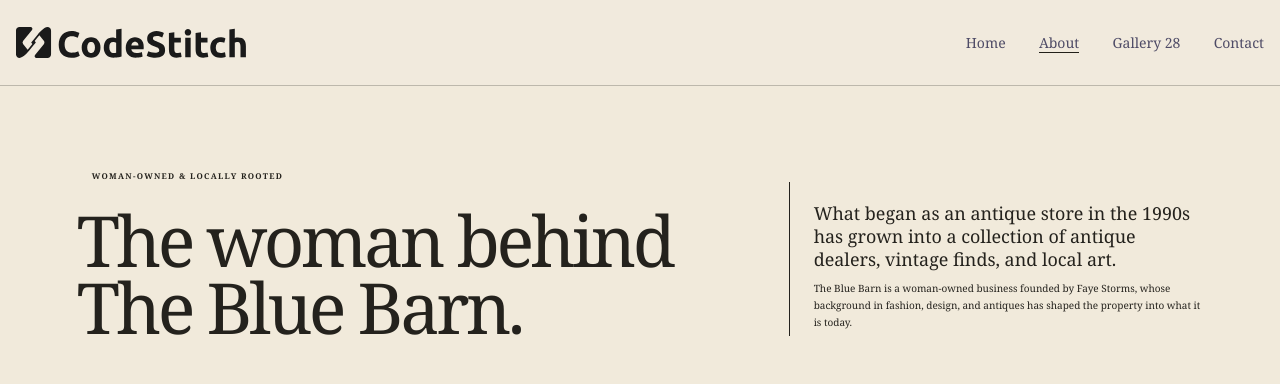
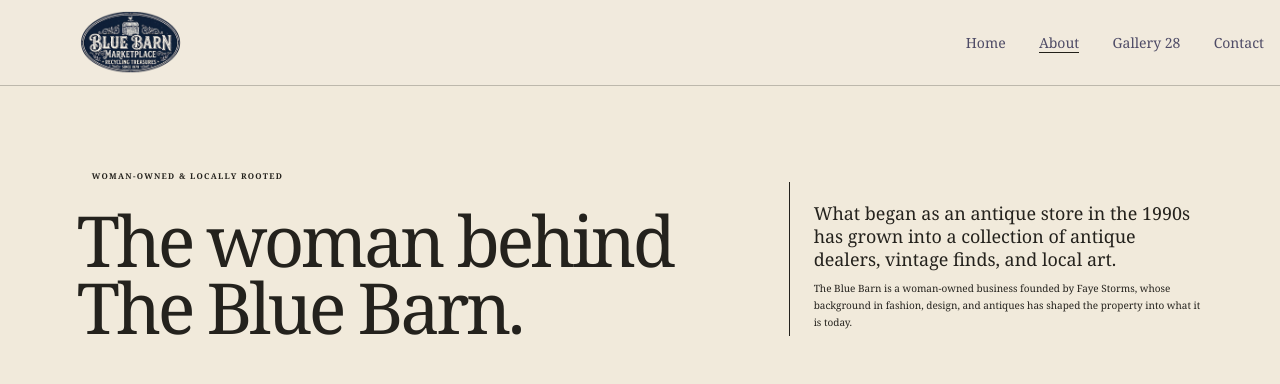
Before and after one commit to Lenagran18/The-Blue-Barn, an Eleventy site: page src/content/pages/about.html in a window 1280 px wide. Shown: the top 384 px of the page. Built offline with nearby package versions, Linux system fonts and the light colour scheme; Eleventy itself is replaced by a stand-in of ours; files that its build step writes are made by us from their sources; what @codestitchofficial/eleventy-plugin-sharp-images, glob would draw is missing.

Commit message:
Add logo to navbar and footer

```diff
--- a/src/_includes/sections/footer.html
+++ b/src/_includes/sections/footer.html
@@ -9,7 +9,7 @@
             <!-- Logo + Slogan -->
             <div class="sf-brand">
                 <a aria-label="go back to home" class="sf-logo" href="/">
-                    <img class="sf-logo-img" loading="lazy" decoding="async" src="/assets/svgs/logo-light.svg" alt="logo" width="240" height="32">
+                    <img class="sf-logo-img" loading="lazy" decoding="async" src="/assets/images/BlueBarnLogo.png" alt="logo" width="240" height="32">
                 </a>
                 <p class="sf-slogan">Recycling since 1979</p>
             </div>
--- a/src/_includes/sections/header.html
+++ b/src/_includes/sections/header.html
@@ -6,7 +6,7 @@
     <div class="cs-container">
         <!--Nav Logo-->
         <a href="/" class="cs-logo" aria-label="Company Name Home page">
-            <img src="/assets/svgs/logo-black.svg" alt="" width="210" height="29" aria-hidden="true" decoding="async">
+            <img src="/assets/images/BlueBarnLogo.png" alt="" width="210" height="29" aria-hidden="true" decoding="async">
         </a>
         <!--Navigation List-->
         <nav class="cs-nav" aria-label="main navigation">
```
Also changed, not shown: src/assets/images/BlueBarnLogo.png (added).
